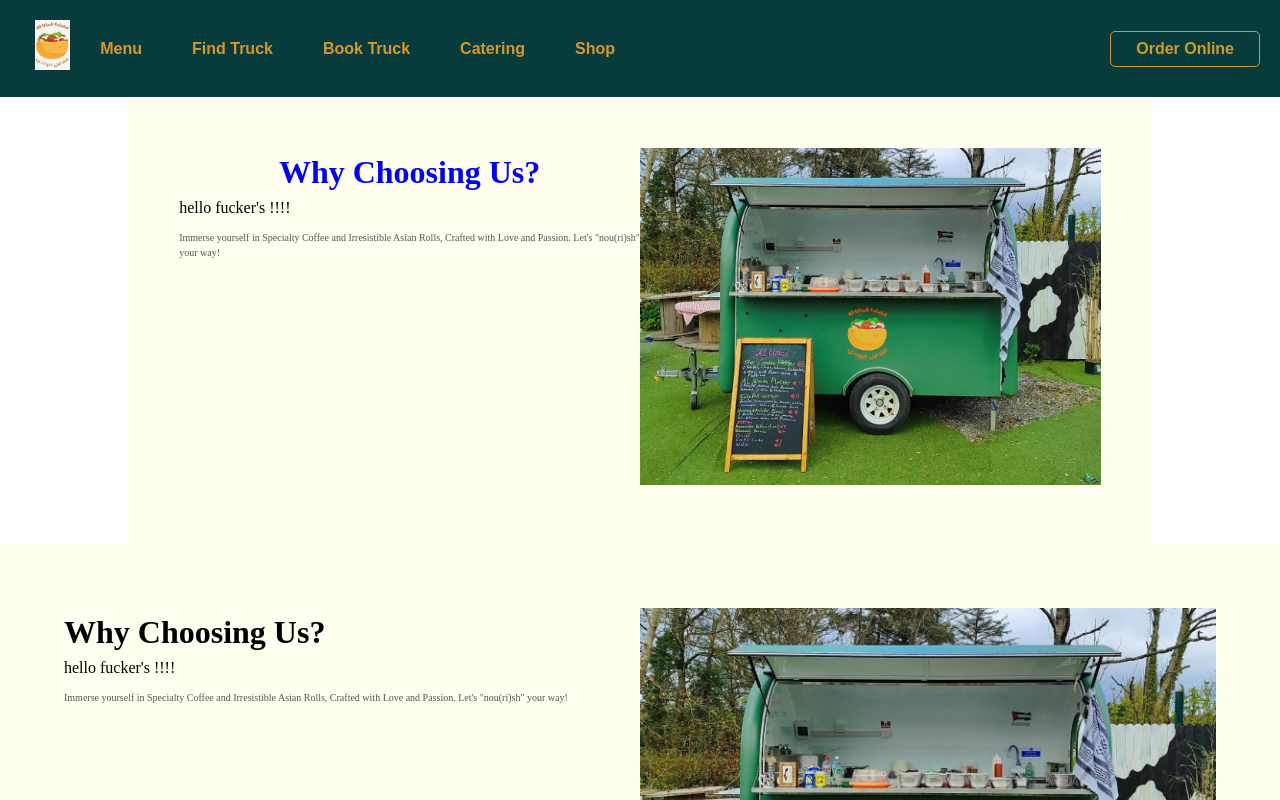
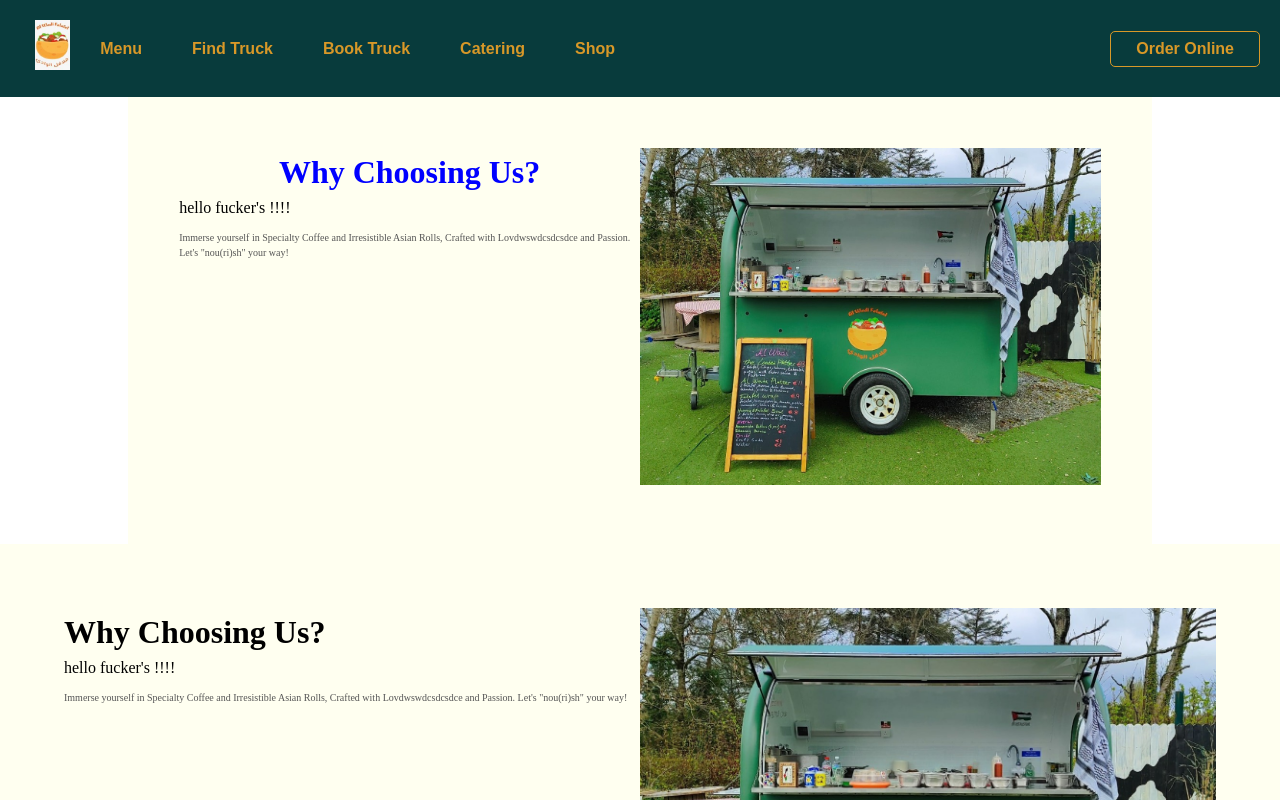
Before and after one commit to georgear54/finalProjectCarvango, a React (Create React App) app: page /home in a window 1280 px wide. Shown: the top 800 px of the page. Built offline with nearby package versions, Linux system fonts and the light colour scheme.

Commit message:
test one

```diff
--- a/src/components/main/Main.js
+++ b/src/components/main/Main.js
@@ -10,7 +10,7 @@ export default function Main() {
         </p>
         <p>
           Immerse yourself in Specialty Coffee and Irresistible Asian Rolls,
-          Crafted with Love and Passion. Let's "nou(ri)sh" your way!
+          Crafted with Lovdwswdcsdcsdce and Passion. Let's "nou(ri)sh" your way!
         </p>
       </div>
 
```
